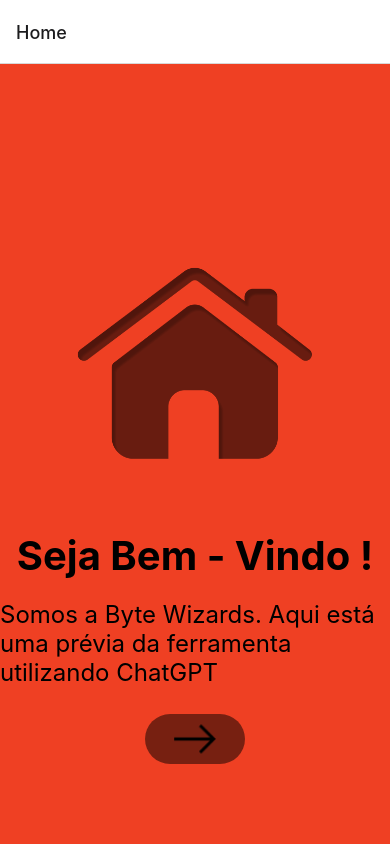
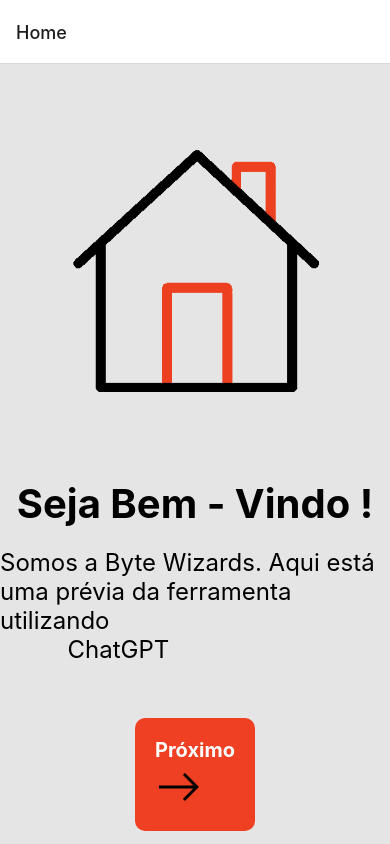
Before and after one commit to GabrielCostaMarques/SprintMobile, a React Native app: screen / in a window 390 px wide. Built offline with nearby package versions, Linux system fonts and the light colour scheme; what react-native-localhost would draw is missing.

Commit message:
style intro

```diff
--- a/package.json
+++ b/package.json
@@ -26,7 +26,8 @@
     "react-native-animatable": "^1.3.3",
     "react-native-localhost": "^1.0.0",
     "react-native-root-toast": "^3.5.1",
-    "react-native-web": "^0.19.9"
+    "react-native-web": "^0.19.9",
+    "yup": "^1.3.2"
   },
   "devDependencies": {
     "@babel/core": "^7.20.0"
--- a/src/Telas/Intro.js
+++ b/src/Telas/Intro.js
@@ -1,62 +1,87 @@
 import React from "react";
 import { View, TouchableOpacity, Text, StyleSheet, Image } from "react-native";
 
-import IconHome from "../../assets/Home.png";
+import IconHome from "../../assets/IconHomeAnimation1.gif";
 import Arrow from "../../assets/arrow.png";
 import TypingAnimation from "../components/AnimationText"
 
-const Home = ({navigation}) => {
+const Home = ({ navigation }) => {
   return (
     <View style={styles.container}>
-      <Image style={styles.logo} source={IconHome} />
-      <Text style={styles.titulo}>Seja Bem - Vindo !</Text>
-      <TypingAnimation text="Somos a Byte Wizards. Aqui está uma prévia da ferramenta utilizando ChatGPT"/>
-      <TouchableOpacity
-        style={styles.button}
-        onPress={() => {navigation.navigate('Cadastrar')}}>
-        <Image style={styles.arrow} source={Arrow} />
-      </TouchableOpacity>
+      <View style={styles.containerHome}>
+        <Image style={styles.logo} source={IconHome} />
+        <Text style={styles.titulo}>Seja Bem - Vindo !</Text>
+        <TypingAnimation style={styles.subtitulo}
+          text="Somos a Byte Wizards. Aqui está uma prévia da ferramenta utilizando
+          ChatGPT"/>
+
+      </View>
+
+      <View style={styles.containerButton}>
+        <TouchableOpacity
+          style={styles.button}
+          onPress={() => {
+            navigation.navigate("Cadastrar");
+          }}
+        >
+        <Text style={styles.btnNext}>Próximo</Text>
+        <Image source={Arrow}/>
+        </TouchableOpacity>
+      </View>
     </View>
   );
-}
+};
 
 export default Home;
 
 const styles = StyleSheet.create({
   container: {
     flex: 1,
-    justifyContent: 'center',
-    alignItems: 'center',
-    backgroundColor: '#ef4023',
-    overflow:"hidden"
+    alignItems: "center",
+    backgroundColor: "#e5e5e5",
+    overflow: "hidden",
   },
+
+  containerHome:{
+    flex: 8,
+    alignItems:"center",
+    justifyContent:"center"
+  },
+
   logo: {
-    marginBottom: 50,
-    width: 260,
-    height: 260,
-    opacity: 0.7,
+    marginBottom: 30,
+    width: 360,
+    height: 360,
   },
   titulo: {
     fontSize: 40,
-    fontWeight: 'bold',
+    fontWeight: "bold",
     marginBottom: 20,
   },
   subtitulo: {
     fontSize: 20,
-    fontWeight: '700',
-    textAlign: 'center',
+    fontWeight: "700",
+    textAlign: "center",
     width: 350,
     lineHeight: 25,
   },
-  button: {
-    backgroundColor: 'rgba(0, 0, 0, 0.5)',
-    paddingHorizontal: 25,
-    borderRadius: 30,
-    position: 'absolute',
-    top: 650,
+
+  button:{
+    backgroundColor:"#ef4023",
+    borderRadius:10,
+    padding:20,
+    marginTop:30,
+
   },
-  arrow: {
-    width: 50,
-    height: 50,
-  }
+  btnNext: {
+    fontSize: 20,
+    fontWeight: "bold",
+    textAlign: "center",
+    lineHeight: 25,
+    color:"white"
+  },
+  containerButton:{
+    flex: 2,
+  },
+
 });
--- a/src/Telas/Register.js
+++ b/src/Telas/Register.js
@@ -9,6 +9,7 @@ import { Contexto } from "../components/contexto";
 import { useContext, useState } from "react";
 import { api, API_URL } from "../api";
 import { onSucess, onError } from "../components/Toast";
+import {object,string} from "yup"
 
 const Lista = () => {
   const contexto = useContext(Contexto);
@@ -35,6 +36,10 @@ const SignIn = ({ navigation }) => {
   const [nome, setNome] = useState("");
   const [email, setEmail] = useState("");
   const [senha, setSenha] = useState("");
+  const [erronome, setErroNome] = useState("");
+  const [erroemail, setErroEmail] = useState("");
+  const [errosenha, setErroSenha] = useState("");
+
 
   const obj = {
     nome: nome,
@@ -65,6 +70,12 @@ const SignIn = ({ navigation }) => {
         }
       });
   };
+
+  const validacaoCampos = object({
+    nome: string().required(),
+    email:string().email().required(),
+    senha: string().required()
+  })
 
   return (
     <View style={style.body}>
@@ -103,7 +114,10 @@ const SignIn = ({ navigation }) => {
         </View>
       </TouchableOpacity>
       <TouchableOpacity
-        onPress={() => navigation.navigate("Login")}
+        onPress={() => {
+          validacaoCampos.validate({data})
+          .then(()=>{})
+          navigation.navigate("Login")}}
         style={{ marginVertical: 20 }}
       >
         <View style={style.btnCadastrar}>
@@ -122,7 +136,7 @@ const style = StyleSheet.create({
     flex: 1,
     justifyContent: "center",
     alignItems: "center",
-    backgroundColor: "#ef4023",
+    backgroundColor: "#ee5e5e5",
     padding: 20,
   },
 
@@ -140,8 +154,9 @@ const style = StyleSheet.create({
     fontSize: 20,
     fontWeight: "bold",
     letterSpacing: 2,
-    color: "#fff",
+    color: "#000",
     marginTop: 20,
+    marginBottom: 20,
   },
 
   btnCadastrar: {
```
Also changed, not shown: assets/IconHomeAnimation1.gif (added), 1 other file (tests, documents, lock files or other folders).
